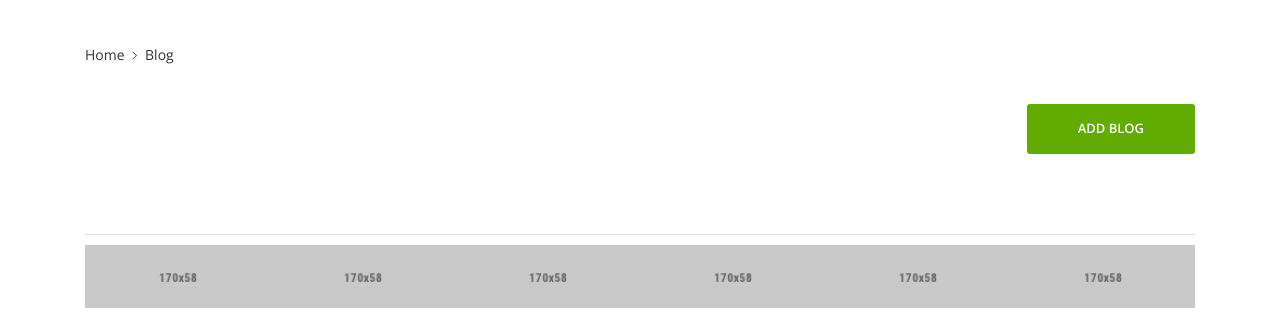
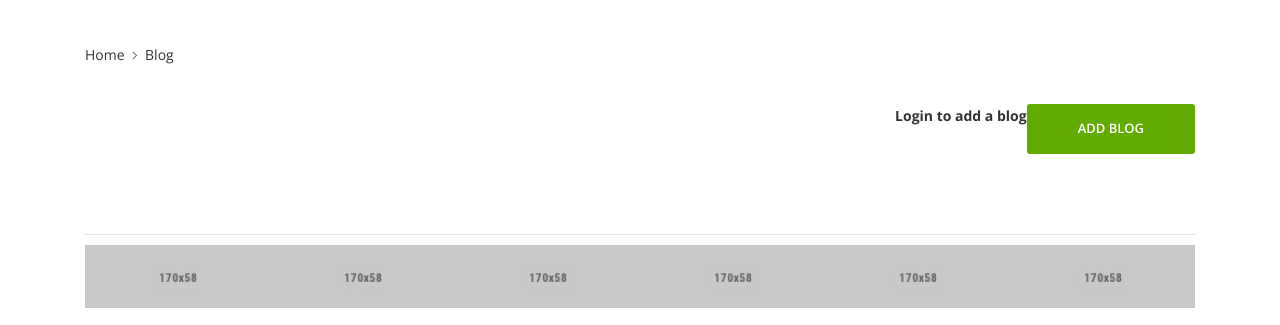
Before and after one commit to dipanshuvaibhav/BookWagon_DBMS_Project, a PHP site: page /blog-list.php in a window 1280 px wide. Shown: the part 192-517 px from the top of the page. Run offline with PHP 8.4, Linux system fonts and the light colour scheme; data that the repository does not hold is empty; some web fonts are replaced.

Commit message:
Update blog-list.php

```diff
--- a/blog-list.php
+++ b/blog-list.php
@@ -165,7 +165,15 @@ session_start();
 					</nav>
 				</div>
 			</div>
+
 			<div class="flex-lg-right container">
+			<?php
+				if(isset($_SESSION['id'])){
+					echo  "<a href='blogpost.php' class='btn btn--primary>Add Blog</a>";
+				} else {
+				 	echo '<a href="login-register.php" class="font-weight-bold">Login to add a blog</a>';
+					}
+				?>
 				<a href="blogpost.php" class="btn btn--primary">Add Blog</a>
 
 			</div>
```
